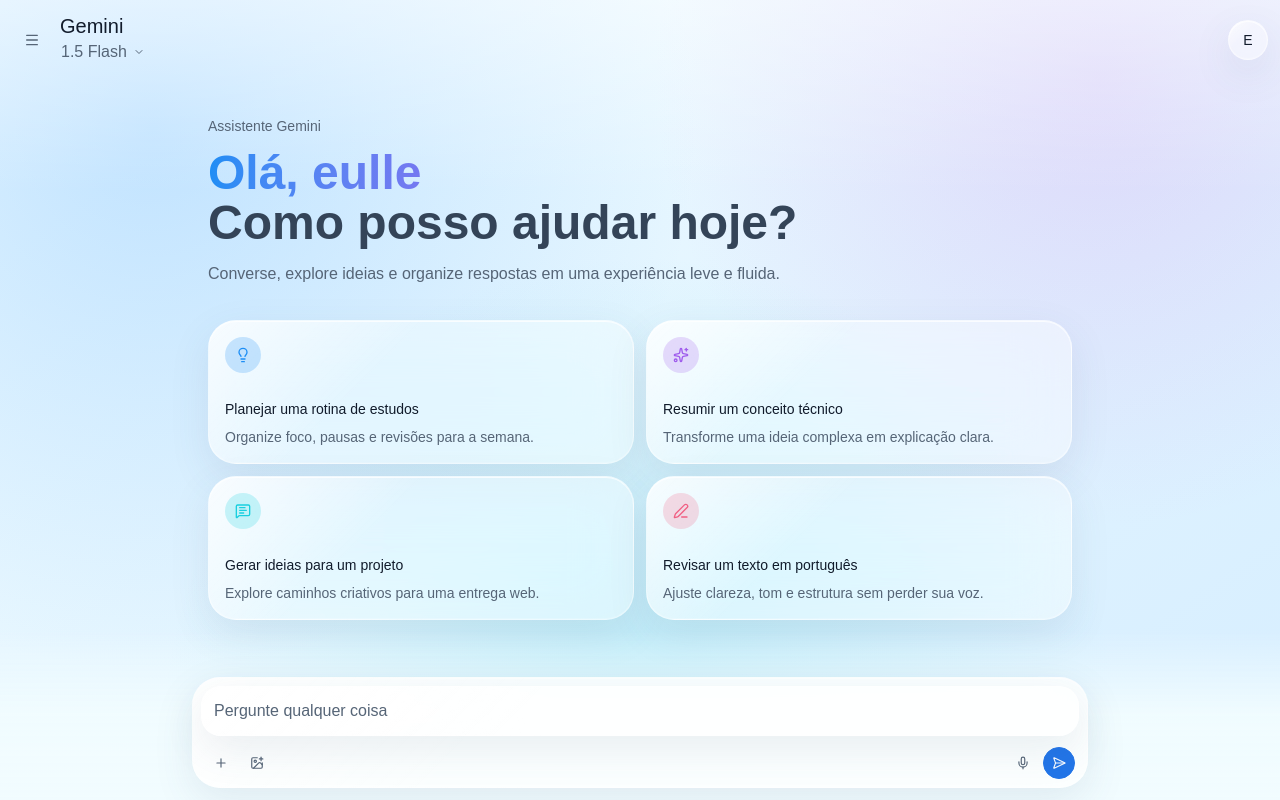
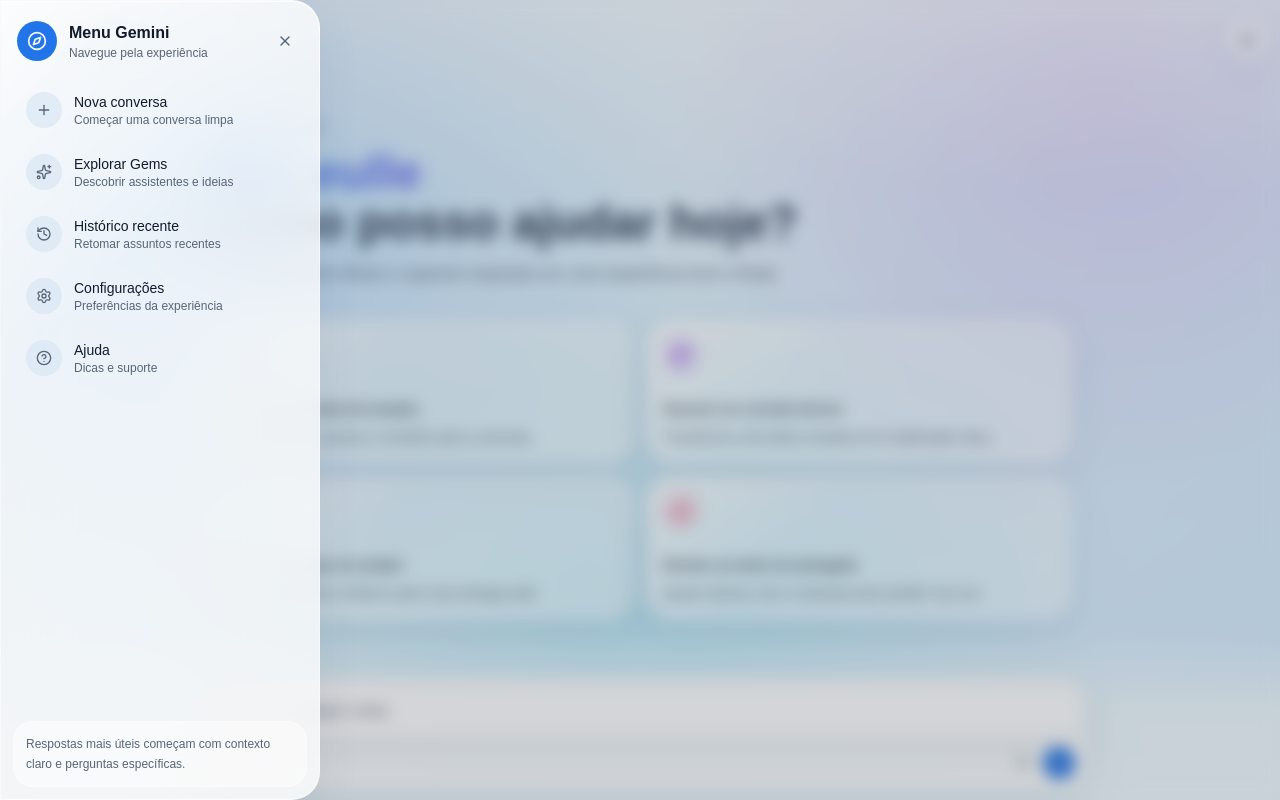
Before and after one commit to eullergomes/gemini-liquid-glass, a Next.js app: page / in a window 1280 px wide. Both pictures are taken after a click on the button 32 px from the left and 40 px from the top of the page. Built offline with nearby package versions, Linux system fonts and the light colour scheme; a web font is replaced by a local one.

Commit message:
feat: add side menu

```diff
--- a/src/components/gemini/gemini-header.tsx
+++ b/src/components/gemini/gemini-header.tsx
@@ -3,7 +3,12 @@
 import { Button } from '@/components/ui/button'
 import { IconButton } from '@/components/ui/icon-button'
 
-export function GeminiHeader() {
+export interface GeminiHeaderProps {
+	isMenuOpen: boolean
+	onMenuOpen: () => void
+}
+
+export function GeminiHeader({ isMenuOpen, onMenuOpen }: GeminiHeaderProps) {
 	return (
 		<header
 			data-slot="gemini-header"
@@ -14,6 +19,10 @@
 					aria-label="Abrir menu"
 					variant="ghost"
 					size="md"
+					aria-controls="gemini-sidebar"
+					aria-expanded={isMenuOpen}
+					aria-haspopup="dialog"
+					onClick={onMenuOpen}
 				>
 					<Menu aria-hidden="true" />
 				</IconButton>
--- /dev/null
+++ b/src/components/gemini/sidebar-item.tsx
@@ -0,0 +1,69 @@
+import { tv, type VariantProps } from 'tailwind-variants'
+import { twMerge } from 'tailwind-merge'
+import type { ComponentProps } from 'react'
+import type { LucideIcon } from 'lucide-react'
+
+export const sidebarItemVariants = tv({
+	base: [
+		'flex w-full cursor-pointer items-center gap-3 rounded-lg border border-transparent px-3 py-2.5 text-left transition-colors',
+		'text-foreground hover:border-border hover:bg-surface-raised',
+		'focus-visible:outline-none focus-visible:ring-2 focus-visible:ring-ring focus-visible:ring-offset-2 focus-visible:ring-offset-background',
+		'disabled:pointer-events-none disabled:opacity-50',
+	],
+	variants: {
+		active: {
+			true: 'border-border bg-surface-raised',
+			false: '',
+		},
+	},
+	defaultVariants: {
+		active: false,
+	},
+})
+
+export interface SidebarItemProps
+	extends ComponentProps<'button'>,
+		VariantProps<typeof sidebarItemVariants> {
+	description?: string
+	icon: LucideIcon
+	label: string
+}
+
+export function SidebarItem({
+	active,
+	className,
+	description,
+	icon: Icon,
+	label,
+	...props
+}: SidebarItemProps) {
+	return (
+		<button
+			type="button"
+			data-slot="sidebar-item"
+			data-active={active ? '' : undefined}
+			className={twMerge(sidebarItemVariants({ active }), className)}
+			{...props}
+		>
+			<span
+				data-slot="sidebar-item-icon"
+				className="flex size-9 shrink-0 items-center justify-center rounded-full bg-muted text-muted-foreground"
+			>
+				<Icon
+					aria-hidden="true"
+					className="size-4"
+				/>
+			</span>
+			<span className="min-w-0">
+				<span className="block truncate text-sm font-medium">
+					{label}
+				</span>
+				{description ? (
+					<span className="block truncate text-xs text-muted-foreground">
+						{description}
+					</span>
+				) : null}
+			</span>
+		</button>
+	)
+}
--- /dev/null
+++ b/src/components/gemini/sidebar.tsx
@@ -0,0 +1,220 @@
+'use client'
+
+import {
+	Compass,
+	HelpCircle,
+	History,
+	Plus,
+	Settings,
+	Sparkles,
+	X,
+} from 'lucide-react'
+import { useEffect, useRef } from 'react'
+import { SidebarItem } from '@/components/gemini/sidebar-item'
+
+export interface SidebarProps {
+	onOpenChange: (open: boolean) => void
+	open: boolean
+}
+
+const sidebarItems = [
+	{
+		description: 'Começar uma conversa limpa',
+		icon: Plus,
+		label: 'Nova conversa',
+	},
+	{
+		description: 'Descobrir assistentes e ideias',
+		icon: Sparkles,
+		label: 'Explorar Gems',
+	},
+	{
+		description: 'Retomar assuntos recentes',
+		icon: History,
+		label: 'Histórico recente',
+	},
+	{
+		description: 'Preferências da experiência',
+		icon: Settings,
+		label: 'Configurações',
+	},
+	{
+		description: 'Dicas e suporte',
+		icon: HelpCircle,
+		label: 'Ajuda',
+	},
+]
+
+const focusableSelector = [
+	'button:not([disabled])',
+	'[href]',
+	'input:not([disabled])',
+	'select:not([disabled])',
+	'textarea:not([disabled])',
+	'[tabindex]:not([tabindex="-1"])',
+].join(',')
+
+export function Sidebar({ onOpenChange, open }: SidebarProps) {
+	const closeButtonRef = useRef<HTMLButtonElement>(null)
+	const panelRef = useRef<HTMLElement>(null)
+	const previousFocusRef = useRef<HTMLElement | null>(null)
+
+	useEffect(() => {
+		if (!open) {
+			return
+		}
+
+		previousFocusRef.current = document.activeElement instanceof HTMLElement
+			? document.activeElement
+			: null
+
+		const previousOverflow = document.body.style.overflow
+		document.body.style.overflow = 'hidden'
+
+		const focusTimeout = window.setTimeout(() => {
+			closeButtonRef.current?.focus()
+		}, 0)
+
+		return () => {
+			window.clearTimeout(focusTimeout)
+			document.body.style.overflow = previousOverflow
+			previousFocusRef.current?.focus()
+		}
+	}, [open])
+
+	useEffect(() => {
+		if (!open) {
+			return
+		}
+
+		function handleKeyDown(event: KeyboardEvent) {
+			if (event.key === 'Escape') {
+				event.preventDefault()
+				onOpenChange(false)
+				return
+			}
+
+			if (event.key !== 'Tab') {
+				return
+			}
+
+			const panel = panelRef.current
+			const focusableElements = Array.from(
+				panel?.querySelectorAll<HTMLElement>(focusableSelector) ?? [],
+			).filter((element) => element.offsetParent !== null)
+
+			if (focusableElements.length === 0) {
+				event.preventDefault()
+				return
+			}
+
+			const firstElement = focusableElements[0]
+			const lastElement = focusableElements[focusableElements.length - 1]
+
+			if (event.shiftKey && document.activeElement === firstElement) {
+				event.preventDefault()
+				lastElement.focus()
+			}
+
+			if (!event.shiftKey && document.activeElement === lastElement) {
+				event.preventDefault()
+				firstElement.focus()
+			}
+		}
+
+		window.addEventListener('keydown', handleKeyDown)
+
+		return () => {
+			window.removeEventListener('keydown', handleKeyDown)
+		}
+	}, [onOpenChange, open])
+
+	const closeSidebar = () => {
+		onOpenChange(false)
+	}
+
+	return (
+		<div
+			data-slot="sidebar-root"
+			data-open={open ? '' : undefined}
+			className={`fixed inset-0 z-40 ${open ? 'pointer-events-auto' : 'pointer-events-none'}`}
+		>
+			<button
+				type="button"
+				aria-label="Fechar menu"
+				tabIndex={open ? 0 : -1}
+				className={`absolute inset-0 cursor-default bg-foreground/18 backdrop-blur-sm transition-opacity motion-reduce:transition-none ${open ? 'opacity-100' : 'opacity-0'}`}
+				data-open={open ? '' : undefined}
+				onClick={closeSidebar}
+			/>
+			<aside
+				id="gemini-sidebar"
+				ref={panelRef}
+				role="dialog"
+				aria-modal="true"
+				aria-hidden={!open}
+				aria-labelledby="gemini-sidebar-title"
+				data-slot="sidebar"
+				data-open={open ? '' : undefined}
+				className="glass-elevated glass-inner-glow fixed inset-y-0 flex w-[min(20rem,calc(100vw-2rem))] flex-col rounded-r-xl border-y-0 border-l-0 p-3 shadow-glass transition-[left] duration-300 motion-reduce:transition-none"
+				style={{
+					left: open ? '0' : '-20rem',
+					transform: 'none',
+					translate: 'none',
+				}}
+			>
+				<div className="flex items-center justify-between gap-3 px-1 pb-5 pt-2">
+					<div className="flex min-w-0 items-center gap-3">
+						<span className="flex size-10 shrink-0 items-center justify-center rounded-full bg-primary text-primary-foreground">
+							<Compass
+								aria-hidden="true"
+								className="size-5"
+							/>
+						</span>
+						<div className="min-w-0">
+							<h2
+								id="gemini-sidebar-title"
+								className="truncate text-base font-semibold text-foreground"
+							>
+								Menu Gemini
+							</h2>
+							<p className="truncate text-xs text-muted-foreground">
+								Navegue pela experiência
+							</p>
+						</div>
+					</div>
+					<button
+						type="button"
+						ref={closeButtonRef}
+						aria-label="Fechar menu"
+						tabIndex={open ? 0 : -1}
+						className="inline-flex size-9 shrink-0 items-center justify-center rounded-full border border-transparent text-muted-foreground transition-colors hover:bg-muted hover:text-foreground focus-visible:outline-none focus-visible:ring-2 focus-visible:ring-ring focus-visible:ring-offset-2 focus-visible:ring-offset-background"
+						onClick={closeSidebar}
+					>
+						<X
+							aria-hidden="true"
+							className="size-4"
+						/>
+					</button>
+				</div>
+				<nav
+					aria-label="Menu principal"
+					className="flex flex-1 flex-col gap-1"
+				>
+					{sidebarItems.map((item) => (
+						<SidebarItem
+							key={item.label}
+							description={item.description}
+							icon={item.icon}
+							label={item.label}
+							tabIndex={open ? 0 : -1}
+						/>
+					))}
+				</nav>
+				<div className="rounded-lg border border-border bg-surface/70 p-3 text-xs leading-5 text-muted-foreground">
+					Respostas mais úteis começam com contexto claro e perguntas específicas.
+				</div>
+			</aside>
+		</div>
+	)
+}
--- a/src/components/layout/app-shell.tsx
+++ b/src/components/layout/app-shell.tsx
@@ -1,6 +1,10 @@
+'use client'
+
+import { useCallback, useState } from 'react'
 import { ChatComposer } from '@/components/chat/chat-composer'
 import { GeminiHeader } from '@/components/gemini/gemini-header'
 import { PromptGrid, type PromptSuggestion } from '@/components/gemini/prompt-grid'
+import { Sidebar } from '@/components/gemini/sidebar'
 
 const promptSuggestions: PromptSuggestion[] = [
 	{
@@ -26,6 +30,12 @@
 ]
 
 export function AppShell() {
+	const [isSidebarOpen, setIsSidebarOpen] = useState(false)
+
+	const openSidebar = useCallback(() => {
+		setIsSidebarOpen(true)
+	}, [])
+
 	return (
 		<div
 			data-slot="app-shell"
@@ -35,7 +45,14 @@
 				aria-hidden="true"
 				className="pointer-events-none absolute inset-x-0 top-0 h-48 bg-gradient-to-b from-white/45 to-transparent dark:from-white/5"
 			/>
-			<GeminiHeader />
+			<Sidebar
+				open={isSidebarOpen}
+				onOpenChange={setIsSidebarOpen}
+			/>
+			<GeminiHeader
+				isMenuOpen={isSidebarOpen}
+				onMenuOpen={openSidebar}
+			/>
 			<main
 				data-slot="app-main"
 				className="relative z-10 mx-auto flex min-h-dvh w-full max-w-4xl flex-col px-4 pb-40 pt-24"
```
